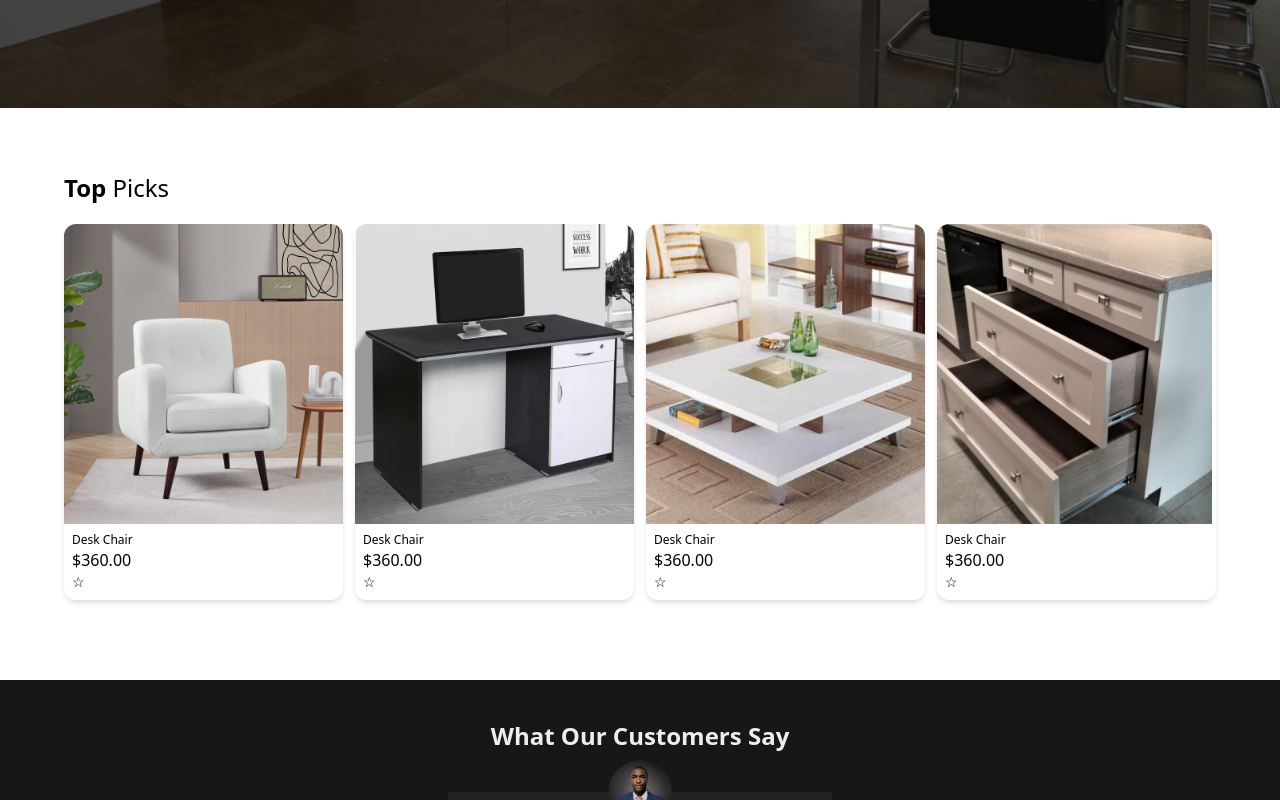
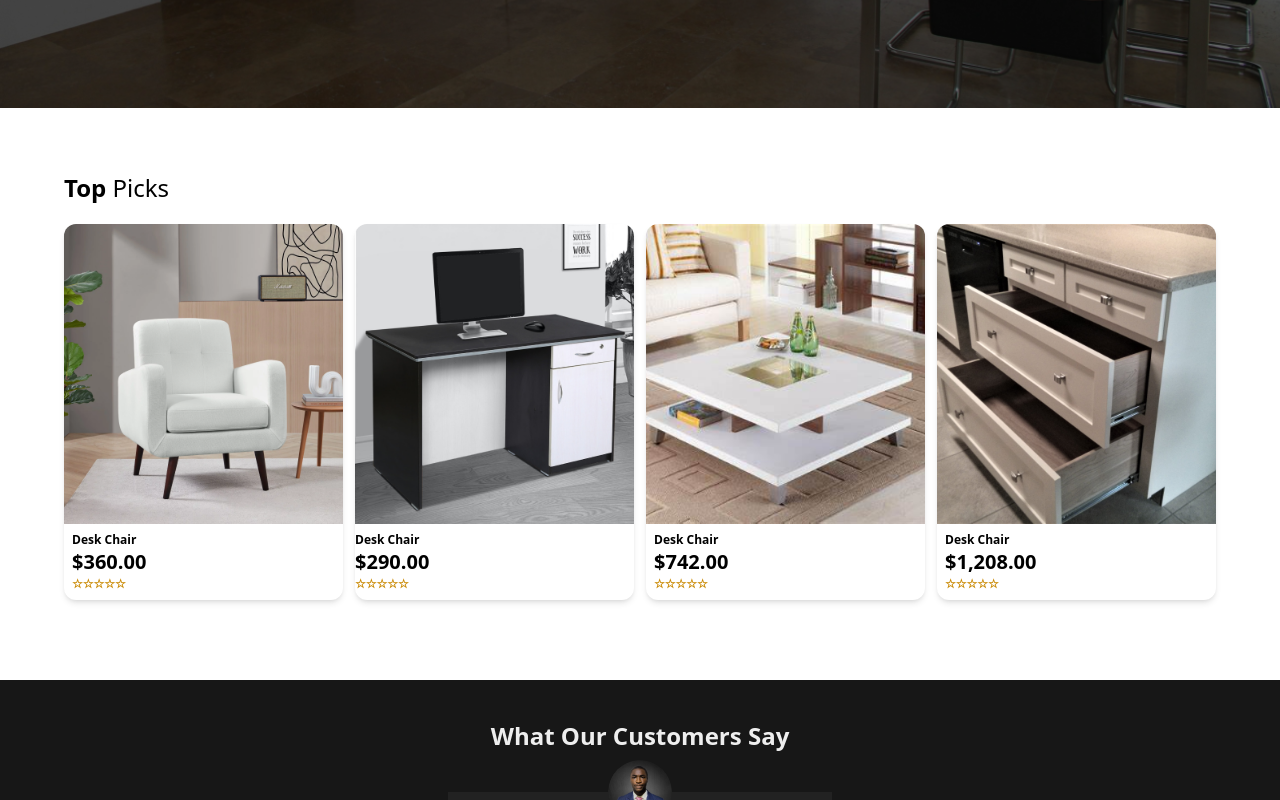
Before and after one commit to FirstAyo/Comfort_Haven, a website: page src/index.html in a window 1280 px wide. Shown: the part 2963-3763 px from the top of the page. Drawn offline with Linux system fonts and the light colour scheme.

Commit message:
Updated images for the recommended card section

```diff
--- a/src/index.html
+++ b/src/index.html
@@ -62,19 +62,22 @@
                         Living Room Showcase</p>
                 </div>
 
-                <div class="rounded-3xl bg-[url('../img/kitchenShowcase.png')] bg-cover bg-center bg-no-repeat md:flex-1">
+                <div
+                    class="rounded-3xl bg-[url('../img/kitchenShowcase.png')] bg-cover bg-center bg-no-repeat md:flex-1">
                     <p class="bg-black/20 text-white w-full h-full rounded-3xl text-center py-[60%] text-xl font-bold">
                         Kitchen Showcase</p>
                 </div>
 
-                <div class="rounded-3xl bg-[url('../img/officeShowcase.png')] bg-cover bg-center bg-no-repeat md:flex-1">
+                <div
+                    class="rounded-3xl bg-[url('../img/officeShowcase.png')] bg-cover bg-center bg-no-repeat md:flex-1">
                     <p class="bg-black/20 text-white w-full h-full rounded-3xl text-center py-[60%] text-xl font-bold">
                         Office Showcase</p>
                 </div>
             </div>
 
             <!-- video section -->
-            <div class="rounded-3xl bg-[url(../img/videoSection.png)] bg-cover bg-center h-[250px] md:h-[500px] bg-no-repeat w-[90%] mx-auto">
+            <div
+                class="rounded-3xl bg-[url(../img/videoSection.png)] bg-cover bg-center h-[250px] md:h-[500px] bg-no-repeat w-[90%] mx-auto">
                 <div class="bg-black/20 text-white w-full h-full rounded-3xl text-xl font-bold my-5 flex items-center">
                     <img src="../img/gridicons_play.png" alt="" class="mx-auto">
                 </div>
@@ -85,23 +88,40 @@
         <section class="bg-white pb-16">
 
             <h1 class="text-center text-[#00334B] pt-10 pb-5 text-2xl uppercase font-bold">Recommended <span
-                    class="font-normal">For
-                    You</span></h1>
+                    class="font-normal">For You</span></h1>
 
-            <div class="flex flex-col md:flex-row w-[90%] justify-center mx-auto gap-2">
-                <div class="rounded-3xl bg-[url('../img/deskChair.png')] bg-cover bg-center h-[400px] bg-no-repeat md:flex-1">
+            <div class="flex flex-col md:flex-row w-[90%] mx-auto gap-2">
+                <div
+                    class="rounded-3xl bg-[url('../img/blueChair.png')] bg-cover bg-center h-[400px] bg-no-repeat md:flex-1">
+
+                    <div class="text-white flex w-[95%] mx-auto items-end h-[98%] bg-black/20">
+                        <div class="flex-1">
+                            <p>Office Desk</p>
+                            <p>$520.00</p>
+                        </div>
+
+                        <div class="flex text-[10px] flex-1 gap-1">
+                            <img src="../img/loveIcon.png" alt="" class="w-[32px] h-[32px]">
+                            <div class="bg-black/70 rounded-full border-2 flex justify-center items-center gap-2 px-3 py-2">
+                                <img src="../img/iconCart.png" alt="" class="w-[13px] h-[13px]">
+                                <a href="" class="">Add To Cart</a>
+                            </div>
+                        </div>
+                    </div>
+                </div>
+
+                <div
+                    class="rounded-3xl bg-[url('../img/woodTable.png')] bg-cover bg-center h-[400px] bg-no-repeat md:flex-1">
 
                 </div>
 
-                <div class="rounded-3xl bg-[url('../img/officeDesk.png')] bg-cover bg-center h-[400px] bg-no-repeat md:flex-1">
+                <div
+                    class="rounded-3xl bg-[url('../img/greenChair.png')] bg-cover bg-center h-[400px] bg-no-repeat md:flex-1">
 
                 </div>
 
-                <div class="rounded-3xl bg-[url('../img/cushionChair.png')] bg-cover bg-center h-[400px] bg-no-repeat md:flex-1">
-
-                </div>
-
-                <div class="rounded-3xl bg-[url('../img/bookShelf.png')] bg-cover bg-center h-[400px] bg-no-repeat md:flex-1">
+                <div
+                    class="rounded-3xl bg-[url('../img/woodShelf.png')] bg-cover bg-center h-[400px] bg-no-repeat md:flex-1">
 
                 </div>
             </div>
@@ -113,7 +133,8 @@
                 <h1 class="text-3xl md:text-5xl font-bold md:w-[50%] mx-auto text-center">Meticulously Crafted For
                     Exceptional Comfort
                 </h1>
-                <p class="text-xl md:w-[50%] mx-auto text-center py-10 px-5 md:px-10">Uncover the artistry behind our furniture.
+                <p class="text-xl md:w-[50%] mx-auto text-center py-10 px-5 md:px-10">Uncover the artistry behind our
+                    furniture.
                     Explore the meticulous craftsmanship and premium materials that define ComfortHaven</p>
                 <a href="#" class="text-teal-800 border bg-white py-4 px-6 rounded-md font-bold">Explore our
                     Craftsmanship</a>
@@ -122,48 +143,73 @@
 
         <!-- Top picks section -->
         <section class="w-[100%] bg-white pt-16">
-            <h1 class="w-[90%] mx-auto text-2xl font-bold mb-5 text[#00334B]">Top <span class="font-normal">Picks</span></h1>
+            <h1 class="w-[90%] mx-auto text-2xl font-bold mb-5 text[#00334B]">Top <span class="font-normal">Picks</span>
+            </h1>
 
             <!-- top picks card section -->
             <div class="flex flex-col md:flex-row gap-3 w-[90%] mx-auto mb-20">
 
                 <!-- top picks card 1 -->
                 <div class="flex-1 bg-white h-full rounded-xl shadow-md">
-                    <img src="../img/whiteChair.png" alt="" class="h-[400px] md:h-[300px] rounded-t-xl">
-                    <div class="h-[15%] flex flex-col px-2 py-2">
+                    <img src="../img/whiteChair.png" alt="" class="h-[400px] w-[100%] md:h-[300px] rounded-t-xl">
+                    <div class="h-[15%] flex flex-col px-2 py-2 font-bold">
                         <h5 class="text-xs flex-1">Desk Chair</h5>
-                        <p class="flex-1 text-md">$360.00</p>
-                        <p class="flex-1 text-sm">&star;</p>
+                        <p class="flex-1 text-xl">$360.00</p>
+                        <div class="flex-1 flex text-yellow-600">
+                            <p class="text-xs">&star;</p>
+                            <p class="text-xs">&star;</p>
+                            <p class="text-xs">&star;</p>
+                            <p class="text-xs">&star;</p>
+                            <p class="text-xs">&star;</p>
+                        </div>
                     </div>
                 </div>
 
                 <!-- top picks card 2 -->
                 <div class="flex-1 bg-white h-full rounded-xl shadow-md">
-                    <img src="../img/blackTable.png" alt="" class="h-[400px] md:h-[300px] rounded-t-xl">
-                    <div class="h-[15%] flex flex-col px-2 py-2">
+                    <img src="../img/blackTable.png" alt="" class="h-[400px] w-[100%] md:h-[300px] rounded-t-xl">
+                    <div class="h-[15%] flex flex-col py-2 font-bold">
                         <h5 class="text-xs flex-1">Desk Chair</h5>
-                        <p class="flex-1 text-md">$360.00</p>
-                        <p class="flex-1 text-sm">&star;</p>
+                        <p class="flex-1 text-xl">$290.00</p>
+                        <div class="flex-1 flex text-yellow-600">
+                            <p class="text-xs">&star;</p>
+                            <p class="text-xs">&star;</p>
+                            <p class="text-xs">&star;</p>
+                            <p class="text-xs">&star;</p>
+                            <p class="text-xs">&star;</p>
+                        </div>
                     </div>
                 </div>
 
                 <!-- top picks card 3 -->
                 <div class="flex-1 bg-white h-full rounded-xl shadow-md">
-                    <img src="../img/whiteTable.png" alt="" class="h-[400px] md:h-[300px] rounded-t-xl">
-                    <div class="h-[15%] flex flex-col px-2 py-2">
+                    <img src="../img/whiteTable.png" alt="" class="h-[400px] w-[100%] md:h-[300px] rounded-t-xl">
+                    <div class="h-[15%] flex flex-col px-2 py-2 font-bold">
                         <h5 class="text-xs flex-1">Desk Chair</h5>
-                        <p class="flex-1 text-md">$360.00</p>
-                        <p class="flex-1 text-sm">&star;</p>
+                        <p class="flex-1 text-xl">$742.00</p>
+                        <div class="flex-1 flex text-yellow-600">
+                            <p class="text-xs">&star;</p>
+                            <p class="text-xs">&star;</p>
+                            <p class="text-xs">&star;</p>
+                            <p class="text-xs">&star;</p>
+                            <p class="text-xs">&star;</p>
+                        </div>
                     </div>
                 </div>
 
                 <!-- top picks card 4 -->
                 <div class="flex-1 bg-white h-full rounded-xl shadow-md">
-                    <img src="../img/drawer.png" alt="" class="h-[400px] md:h-[300px] rounded-t-xl">
-                    <div class="h-[15%] flex flex-col px-2 py-2">
+                    <img src="../img/drawer.png" alt="" class="h-[400px] w-[100%] md:h-[300px] rounded-t-xl">
+                    <div class="h-[15%] flex flex-col px-2 py-2 font-bold">
                         <h5 class="text-xs flex-1">Desk Chair</h5>
-                        <p class="flex-1 text-md">$360.00</p>
-                        <p class="flex-1 text-sm">&star;</p>
+                        <p class="flex-1 text-xl">$1,208.00</p>
+                        <div class="flex-1 flex text-yellow-600">
+                            <p class="text-xs">&star;</p>
+                            <p class="text-xs">&star;</p>
+                            <p class="text-xs">&star;</p>
+                            <p class="text-xs">&star;</p>
+                            <p class="text-xs">&star;</p>
+                        </div>
                     </div>
                 </div>
             </div>
@@ -180,8 +226,13 @@
                 <div class="absolute w-[95%] md:w-[50%] mx-auto bottom-10 md:bottom-32">
                     <div class="md:px-6">
                         <img src="../img/Vector.png" alt="" class="mx-auto pb-14 md:pb-5">
-                        <p class="text-sm font-normal text-center">As a realtor, I understand the importance of a well-staged home. ComfortHaven has become my go-to for furniture recommendations. The virtual room planner is a valuable tool that helps my clients envision the potential of their living spaces.</p>
-                        <p class="text-sm font-normal text-center my-10">The quality and variety of their furniture collections make it easy for me to find the perfect pieces for any home. I appreciate the attention to detail and craftsmanship in every item.</p>
+                        <p class="text-sm font-normal text-center">As a realtor, I understand the importance of a
+                            well-staged home. ComfortHaven has become my go-to for furniture recommendations. The
+                            virtual room planner is a valuable tool that helps my clients envision the potential of
+                            their living spaces.</p>
+                        <p class="text-sm font-normal text-center my-10">The quality and variety of their furniture
+                            collections make it easy for me to find the perfect pieces for any home. I appreciate the
+                            attention to detail and craftsmanship in every item.</p>
                         <p class="text-xs text-gray-400 font-normal text-center border-t w-[50%] mx-auto py-3">Realtor
                             <br><span class="text-sm text-white">Bankz The Realtor</span>
                         </p>
```
Also changed, not shown: img/blueChair.png (added), img/bookShelf.png (deleted), img/cushionChair.png (deleted), img/deskChair.png (deleted), img/greenChair.png (added), img/iconCart.png (added), img/loveIcon.png (added), img/officeDesk.png (deleted), img/woodShelf.png (added), img/woodTable.png (added), src/output.css.
